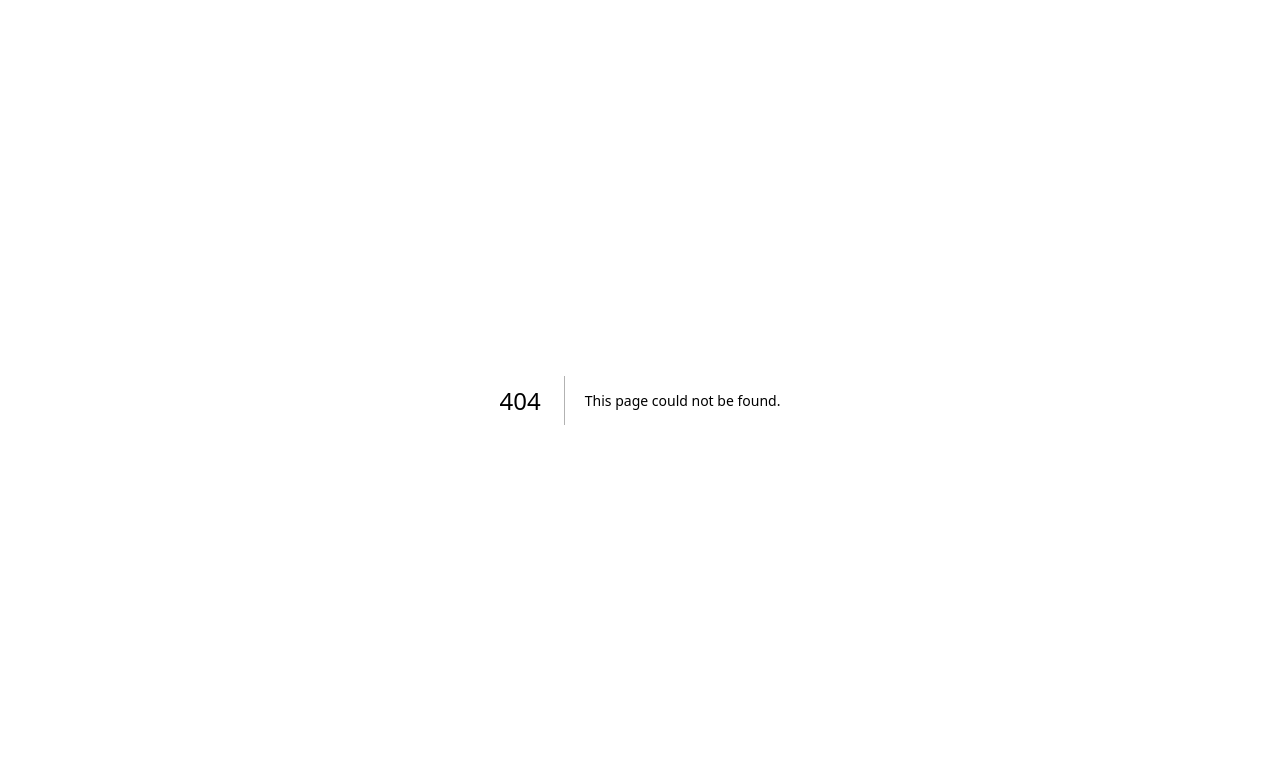
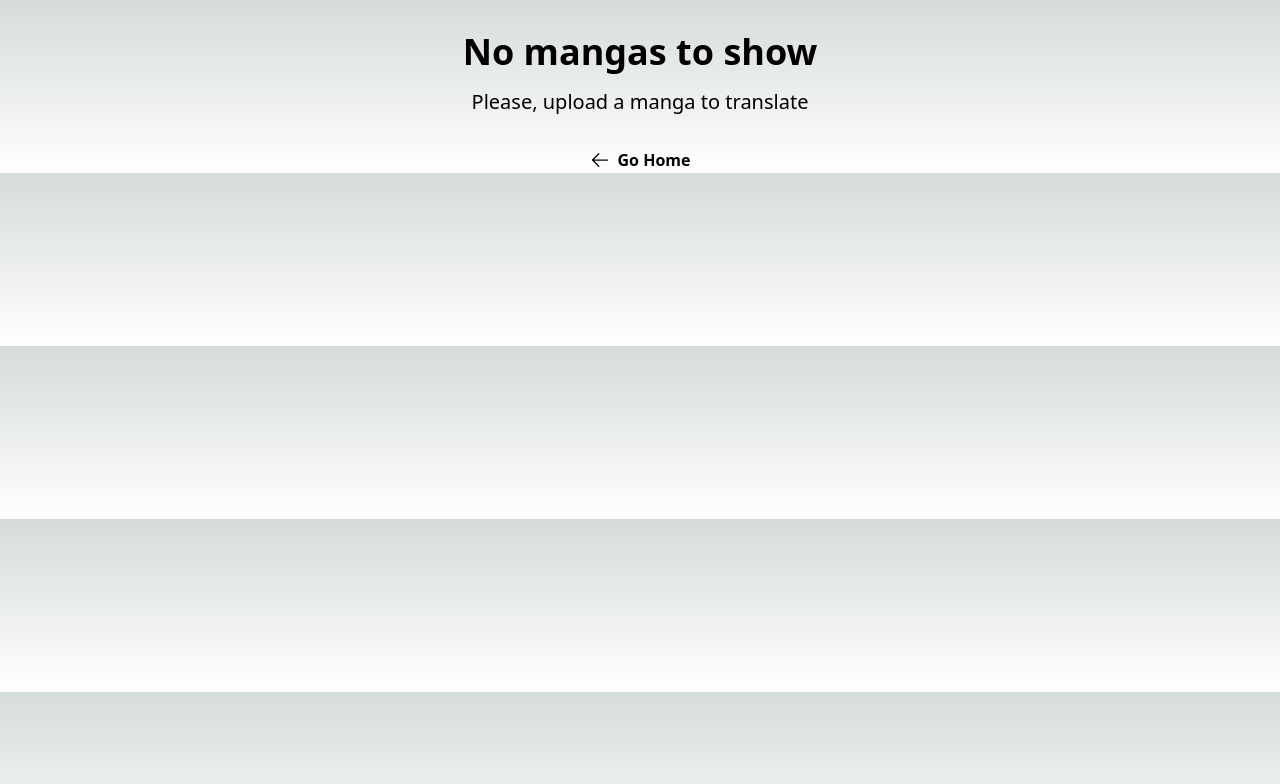
Before and after one commit to ignaciovq/manga-translate, a Next.js app: page /result in a window 1280 px wide. Before the commit this address had no page. Shown: the top 784 px of the page. Built offline with nearby package versions, Linux system fonts and the light colour scheme.

Commit message:
feat: add result page

```diff
--- /dev/null
+++ b/src/pages/result.tsx
@@ -0,0 +1,56 @@
+import { useEffect, useState } from 'react'
+import Link from 'next/link'
+import Head from 'next/head'
+import { useMangaStore } from '@/store/manga.store'
+import { Manga } from '@/components/Manga'
+import type { Manga as MangaType } from '@/types'
+
+export default function ResultPage () {
+  const [storeMangas] = useMangaStore(state => [state.mangas])
+  const [mangas, setMangas] = useState<MangaType[]>([])
+
+  useEffect(() => {
+    setMangas(storeMangas)
+  }, [storeMangas])
+
+  if (mangas.length === 0) {
+    return (
+      <main className='flex flex-col justify-center items-center gap-4 mt-8'>
+        <h1 className='text-4xl font-bold'>No mangas to show</h1>
+        <p className='text-xl'>Please, upload a manga to translate</p>
+        <Link href='/' className='flex items-center gap-2 text-center font-bold mt-4 hover:border-white/100 b border-b border-white/0 transition-colors'>
+          <svg xmlns='http://www.w3.org/2000/svg' fill='none' viewBox='0 0 24 24' strokeWidth={1.5} stroke='currentColor' className='w-5 h-5'>
+            <path strokeLinecap='round' strokeLinejoin='round' d='M10.5 19.5L3 12m0 0l7.5-7.5M3 12h18' />
+          </svg>
+
+          Go Home
+        </Link>
+      </main>
+    )
+  }
+
+  return (
+    <>
+      <Head>
+        <title>Result | Manga Translate</title>
+
+      </Head>
+      <main className='my-8'>
+        <h1 className='text-4xl font-bold text-center'>Adjust and download manga as you like!</h1>
+        {mangas.map(({ preview, results }, index) => {
+          return (
+            <Manga key={preview} index={index} preview={preview} results={results} />
+          )
+        })}
+
+        <Link href='/' className='flex items-center gap-2 text-center font-bold mt-8 mx-auto w-fit hover:border-white/100 b border-b border-white/0 transition-colors'>
+          <svg xmlns='http://www.w3.org/2000/svg' fill='none' viewBox='0 0 24 24' strokeWidth={1.5} stroke='currentColor' className='w-5 h-5'>
+            <path strokeLinecap='round' strokeLinejoin='round' d='M10.5 19.5L3 12m0 0l7.5-7.5M3 12h18' />
+          </svg>
+          Go home
+        </Link>
+
+      </main>
+    </>
+  )
+}
```
